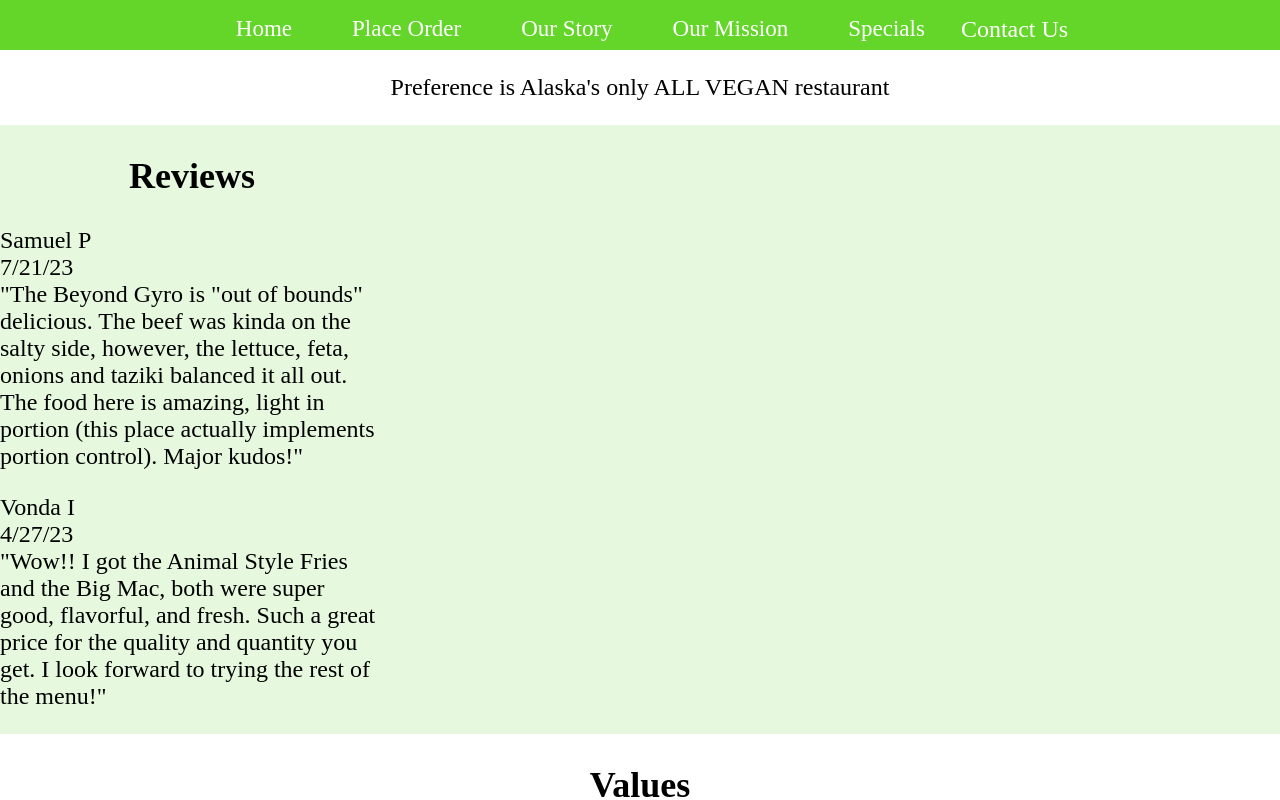
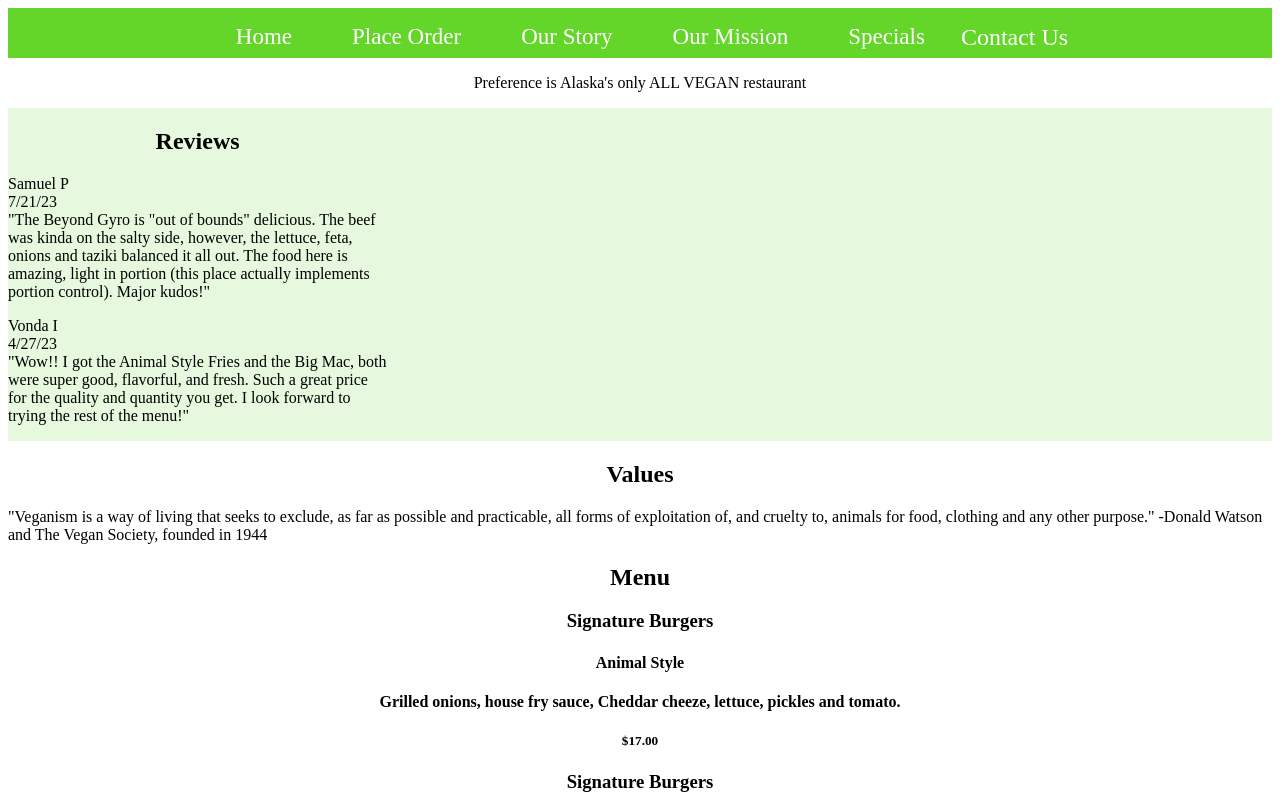
Before and after one commit to jazzminceleste/Final-Project-React-App, a React (Vite) app: page / in a window 1280 px wide. Shown: the top 800 px of the page. Built offline with nearby package versions, Linux system fonts and the light colour scheme.

Commit message:
12 changing css

```diff
--- a/src/App.css
+++ b/src/App.css
@@ -1,10 +1,6 @@
 body {
-  margin: 0;
-  height: 100vh;
-  display: grid;
   gap: 5px;
   font-family: cursive;
-  font-size: x-large
 }
 
 section {
```
